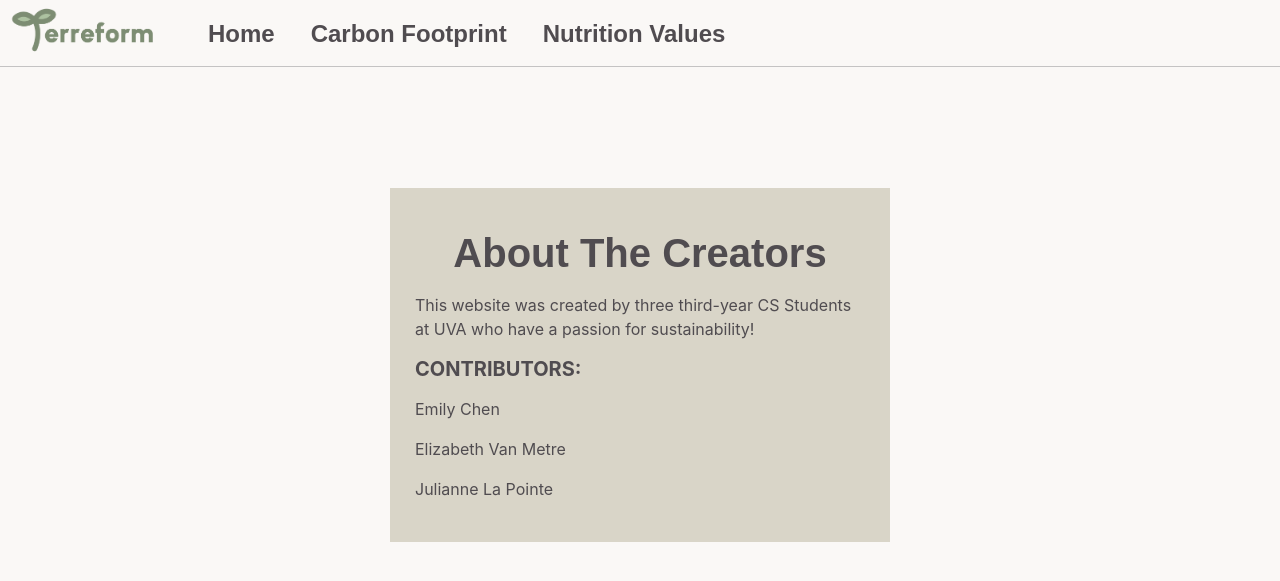
After one commit to emi-ily/hoohacks24, a Flask app: page /aboutme in a window 1280 px wide. The commit adds this page. Shown: the top 581 px of the page. Run offline with Flask 3, Linux system fonts and the light colour scheme.

Commit message:
added about me and changed navigation bar

```diff
--- a/src/main/main.py
+++ b/src/main/main.py
@@ -117,6 +117,11 @@ def food_find():
 def footprint_find():
     return render_template('footprint.html', error="hidden", item="")
 
+@app.route('/aboutme')
+def about_me():
+    return render_template('aboutme.html', error="hidden", item="")
+
+
 @app.route('/calculate', methods=['POST'])
 def calculate():
     food = request.form['food']
--- /dev/null
+++ b/src/main/templates/aboutme.html
@@ -0,0 +1,13 @@
+{% extends 'base.html' %}
+{% block content %}
+<div class="two-col">
+    <div class="container-bg container-side">
+        <h1>About The Creators</h1>
+        <p>This website was created by three third-year CS Students at UVA who have a passion for sustainability!</p>
+        <h5><b>CONTRIBUTORS:</b></h5>
+        <p>Emily Chen</p>
+        <p>Elizabeth Van Metre</p>
+        <p>Julianne La Pointe</p>
+    </div>
+</div>
+{% endblock %}
--- a/src/main/templates/base.html
+++ b/src/main/templates/base.html
@@ -21,10 +21,10 @@
             <a class="nav-link" href="{{url_for('home')}}">Home</a>
           </li>
           <li class="nav-item">
-            <a class="nav-link" href="#">Features</a>
+            <a class="nav-link" href="{{url_for('footprint_find')}}">Carbon Footprint</a>
           </li>
           <li class="nav-item">
-            <a class="nav-link" href="{{url_for('random')}}">Random</a>
+            <a class="nav-link" href="{{url_for('food_find')}}">Nutrition Values</a>
           </li>
 
         </ul>
--- a/src/main/templates/index.html
+++ b/src/main/templates/index.html
@@ -62,7 +62,9 @@
                     <p class="card-text">About the creators of Terreform!</p>
                     <div class="d-flex justify-content-between align-items-center">
                         <div class="btn-group">
+                            <a href="{{url_for('about_me')}}">
                             <button type="button" class="btn btn-sm btn-outline-secondary">Explore</button>
+                            </a>
                         </div>
                     </div>
                 </div>
```
